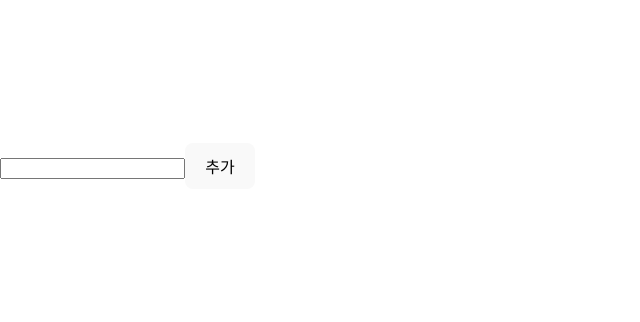
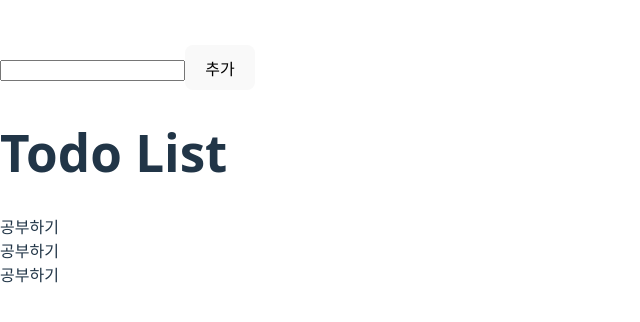
Before and after one commit to sung-silver/react-study, a React (Vite) app: page / in a window 1280 px wide. Shown: the part 234-556 px from the top of the page, without its empty margins (0-640 px from the left). Built offline with nearby package versions, Linux system fonts and the light colour scheme.

Commit message:
feat: TodoItem 컴포넌트 구현

```diff
--- a/src/App.tsx
+++ b/src/App.tsx
@@ -1,5 +1,6 @@
 import { useState } from "react";
 import "./App.css";
+import TodoBoard from "./component/TodoBoard";
 
 // 1. 인풋창과 버튼이 있다
 // 2. 인풋창에 값을 입력하고 버튼을 클릭하면 아이템이 추가된다
@@ -19,6 +20,7 @@ function App() {
         onChange={(e) => setInputValue(e.target.value)}
       />
       <button onClick={addItem}>추가</button>
+      <TodoBoard />
     </main>
   );
 }
--- a/src/component/TodoBoard.tsx
+++ b/src/component/TodoBoard.tsx
@@ -1,7 +1,12 @@
+import TodoItem from "./TodoItem";
+
 function TodoBoard() {
   return (
     <div>
       <h1>Todo List</h1>
+      <TodoItem />
+      <TodoItem />
+      <TodoItem />
     </div>
   );
 }
--- /dev/null
+++ b/src/component/TodoItem.tsx
@@ -0,0 +1,5 @@
+function TodoItem() {
+  return <div>공부하기</div>;
+}
+
+export default TodoItem;
```
